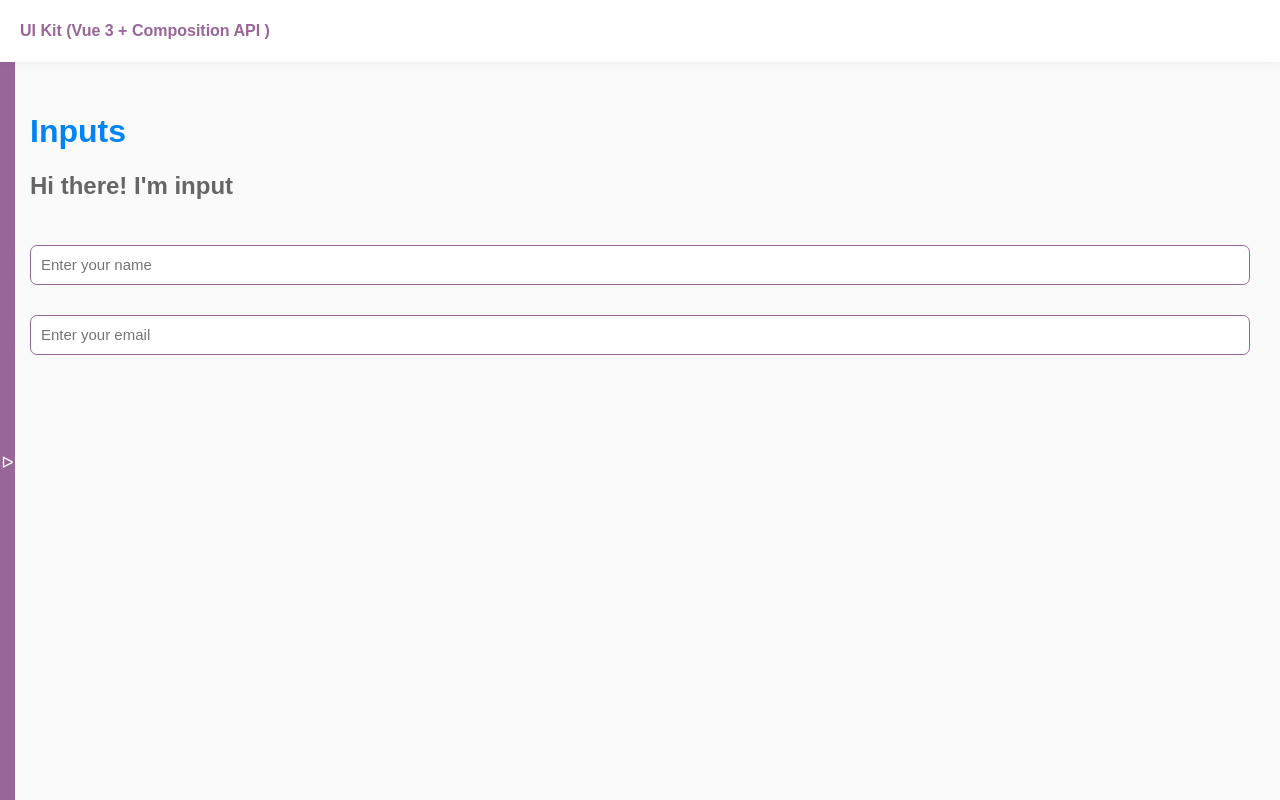
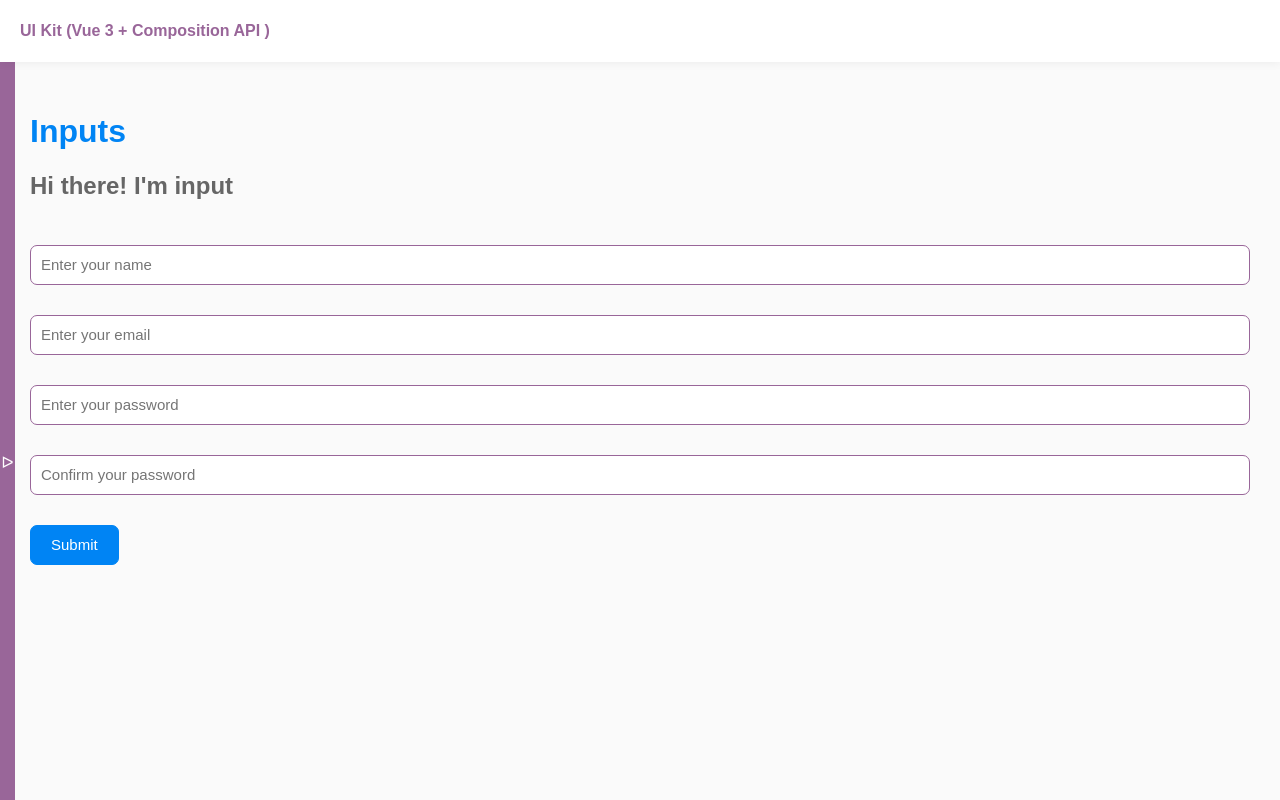
Before and after one commit to yuKalashnikova2/UI-Kit-Vue-3, a Vue app: page /inputs in a window 1280 px wide. Built offline with nearby package versions, Linux system fonts and the light colour scheme.

Commit message:
Inputs: password

```diff
--- a/src/views/Inputs.vue
+++ b/src/views/Inputs.vue
@@ -1,12 +1,16 @@
 <script setup>
 import { ref, computed } from 'vue'
 import useValidate from '@vuelidate/core'
-import { helpers, minLength, email } from '@vuelidate/validators'
+import { helpers, minLength, email, sameAs } from '@vuelidate/validators'
 
 import Inputs from '../components/Inputs.vue'
+import Button from '../components/Button.vue'
+
 
 const nameField = ref('')
 const emailField = ref('')
+const passwordField = ref('')
+const confirmPasswordField = ref('')
 
 const rules = computed(() => ({
   nameField: {
@@ -15,16 +19,29 @@ const rules = computed(() => ({
   emailField: {
     email: helpers.withMessage(`Вы ввели неверный email`, email),
   },
+  confirmPasswordField: {
+    sameAsPassword: helpers.withMessage(
+      `Пароли не совпадают`,
+      sameAs(passwordField.value)
+    ),
+  },
 }))
 
-const v = useValidate(rules, { nameField, emailField })
+const v = useValidate(rules, { nameField, emailField, confirmPasswordField })
+
+const submitForm = () => {
+    v.value.$touch()
+    if(v.value.$error) return
+    alert('Form submitted')
+}
 </script>
 
 <template>
   <h1>Inputs</h1>
   <h2>Hi there! I'm input</h2>
-  <form>
+  <form @submit.prevent="submitForm">
     <Inputs
+      type="text"
       placeholder="Enter your name"
       name="name"
       label="Your name"
@@ -32,11 +49,30 @@ const v = useValidate(rules, { nameField, emailField })
       :error="v.nameField.$errors"
     />
     <Inputs
+      type="email"
       placeholder="Enter your email"
       name="email"
       label="Your email"
       v-model:value="v.emailField.$model"
       :error="v.emailField.$errors"
     />
+    <Inputs
+      type="password"
+      placeholder="Enter your password"
+      name="password"
+      label="Your password"
+      v-model:value="passwordField"
+      :error="v.emailField.$errors"
+    />
+    <Inputs
+      type="password"
+      placeholder="Confirm your password"
+      name="confirmPasswordField"
+      label="Confirm your password"
+      v-model:value="v.confirmPasswordField.$model"
+      :error="v.confirmPasswordField.$errors"
+    />
+    <Button label="Submit" color="info" />
+
   </form>
 </template>
```
